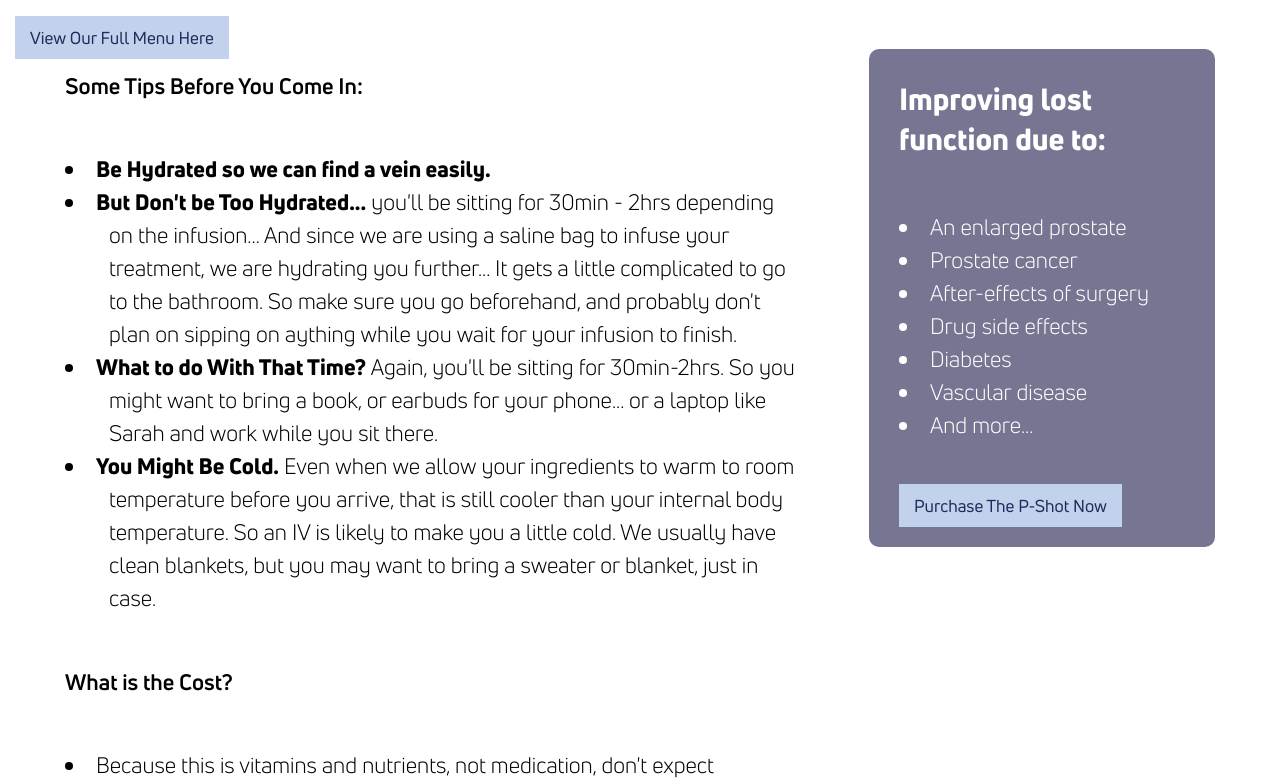
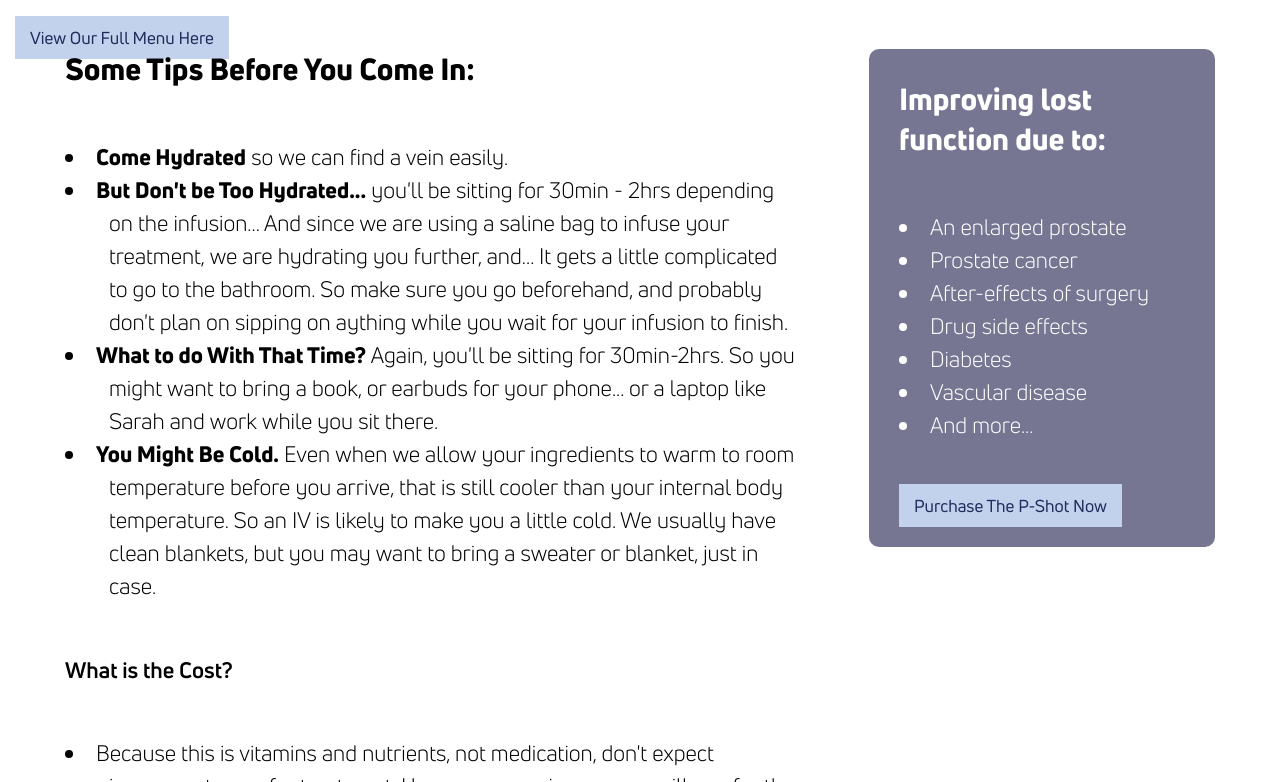
Before and after one commit to theneverwoods/gerstenberg.clinic, a Jekyll site: the page built from services/iv.html, in a window 1280 px wide and 900 px high, scrolled down 1138 px, cut to the strip 118-900 px from the top of the window. Built offline with Jekyll 4.4.1, drawn with Linux system fonts in a browser that asks for light colours.

Commit message:
Update iv.html

```diff
--- a/services/iv.html
+++ b/services/iv.html
@@ -17,10 +17,10 @@ keywords: "IV Solutions, IV infusion, ozone UBI, chelation, NAD, Gerstenberg, Ge
 
 <div class="row">
 	<div class="two-thirds">
-        <h3>Some Tips Before You Come In:</h3>
+        <h2>Some Tips Before You Come In:</h2>
 			<ul>
-                <li><b>Be Hydrated so we can find a vein easily.</b></li>
-                <li><b>But Don't be Too Hydrated...</b> you'll be sitting for 30min - 2hrs depending on the infusion... And since we are using a saline bag to infuse your treatment, we are hydrating you further... It gets a little complicated to go to the bathroom. So make sure you go beforehand, and probably don't plan on sipping on aything while you wait for your infusion to finish.</li>
+                <li><b>Come Hydrated</b> so we can find a vein easily.</li>
+                <li><b>But Don't be Too Hydrated...</b> you'll be sitting for 30min - 2hrs depending on the infusion... And since we are using a saline bag to infuse your treatment, we are hydrating you further, and... It gets a little complicated to go to the bathroom. So make sure you go beforehand, and probably don't plan on sipping on aything while you wait for your infusion to finish.</li>
                 <li><b>What to do With That Time?</b> Again, you'll be sitting for 30min-2hrs. So you might want to bring a book, or earbuds for your phone... or a laptop like Sarah and work while you sit there.</li>
                 <li><b>You Might Be Cold.</b> Even when we allow your ingredients to warm to room temperature before you arrive, that is still cooler than your internal body temperature. So an IV is likely to make you a little cold. We usually have clean blankets, but you may want to bring a sweater or blanket, just in case.</li>
             </ul>
```
